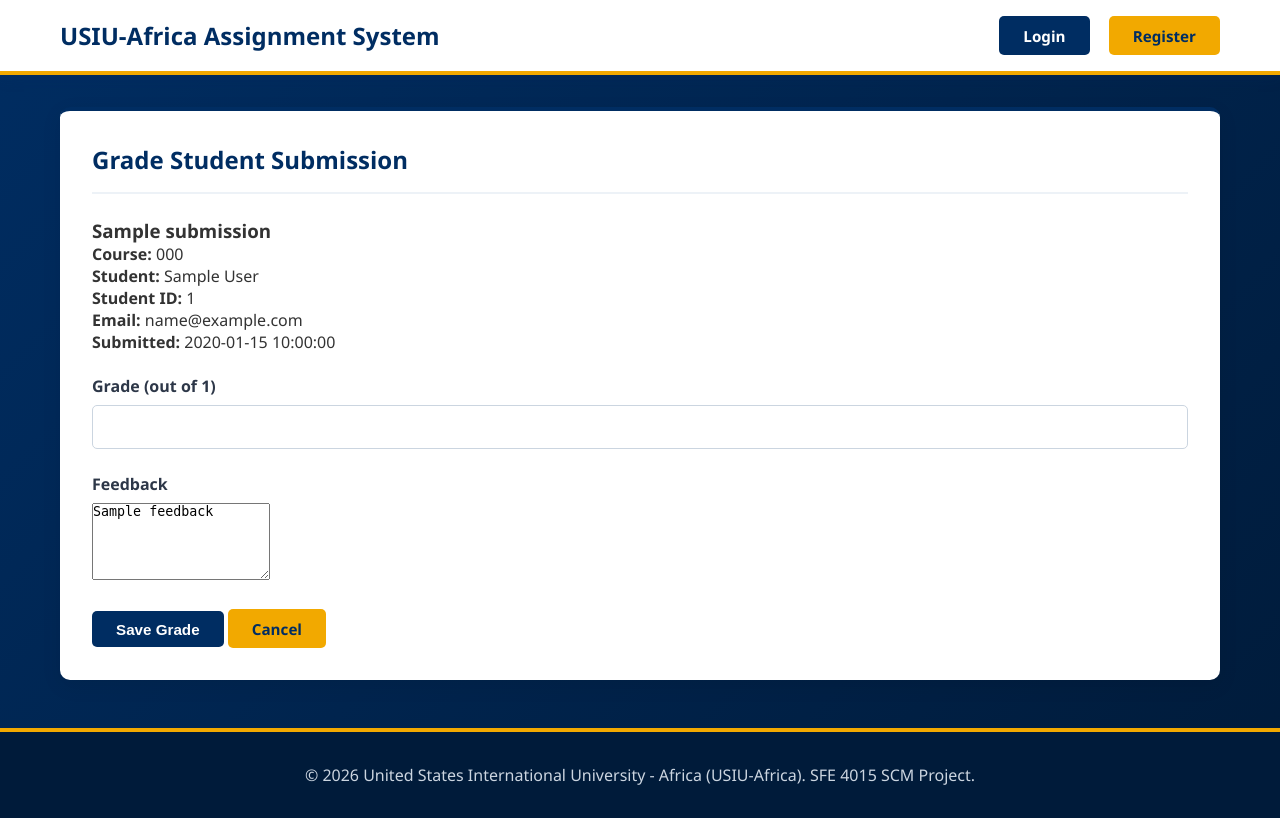
After one commit to sosan-m/USIU-assignment-system, a Flask app: template templates/grade_submission.html in a window 1280 px wide. The commit adds this page. Run offline with Flask 3, Linux system fonts and the light colour scheme; the template is opened without the code that fills it: most values are stand-ins (such as "Sample title", 1, 10 or a date in 2020).

Commit message:
Add lecturer submission grading feature

```diff
--- a/app.py
+++ b/app.py
@@ -273,6 +273,64 @@ def view_submissions(assignment_id):
         submissions=submissions
     )
 
+@app.route('/lecturer/submissions/<int:submission_id>/grade', methods=['GET', 'POST'])
+def grade_submission(submission_id):
+
+    if 'user_id' not in session or session.get('role') != 'instructor':
+        flash('Please log in as a lecturer.', 'error')
+        return redirect(url_for('login'))
+
+    conn = get_db()
+
+    submission = conn.execute('''
+        SELECT s.*, u.full_name, u.student_id, u.email,
+               a.title, a.total_marks, a.id AS assignment_id,
+               c.course_code
+        FROM submissions s
+        JOIN users u ON s.student_id = u.id
+        JOIN assignments a ON s.assignment_id = a.id
+        JOIN courses c ON a.course_id = c.id
+        WHERE s.id = ? AND c.instructor_id = ?
+    ''', (submission_id, session['user_id'])).fetchone()
+
+    if not submission:
+        conn.close()
+        flash('Submission not found.', 'error')
+        return redirect(url_for('instructor_dashboard'))
+
+    if request.method == 'POST':
+        try:
+            grade = int(request.form['grade'])
+            feedback = request.form.get('feedback', '')
+
+            if grade < 0 or grade > submission['total_marks']:
+                flash('Grade must be within the assignment marks.', 'error')
+            else:
+                conn.execute('''
+                    UPDATE submissions
+                    SET grade = ?, feedback = ?, status = 'graded'
+                    WHERE id = ?
+                ''', (grade, feedback, submission_id))
+
+                conn.commit()
+                conn.close()
+
+                flash('Grade saved successfully!', 'success')
+                return redirect(url_for(
+                    'view_submissions',
+                    assignment_id=submission['assignment_id']
+                ))
+
+        except ValueError:
+            flash('Please enter a valid grade.', 'error')
+
+    conn.close()
+
+    return render_template(
+        'grade_submission.html',
+        submission=submission
+    )
+
 
 if __name__ == '__main__':
     init_db()
--- /dev/null
+++ b/templates/grade_submission.html
@@ -0,0 +1,57 @@
+{% extends "base.html" %}
+
+{% block title %}Grade Submission - USIU-Africa{% endblock %}
+
+{% block content %}
+
+<div class="card">
+
+    <div class="card-header">Grade Student Submission</div>
+
+    <h3>{{ submission.title }}</h3>
+
+    <p><strong>Course:</strong> {{ submission.course_code }}</p>
+    <p><strong>Student:</strong> {{ submission.full_name }}</p>
+    <p><strong>Student ID:</strong> {{ submission.student_id or 'N/A' }}</p>
+    <p><strong>Email:</strong> {{ submission.email }}</p>
+    <p><strong>Submitted:</strong> {{ submission.submitted_at }}</p>
+
+    <br>
+
+    <form method="POST">
+
+        <div class="form-group">
+            <label>Grade (out of {{ submission.total_marks }})</label>
+
+            <input
+                type="number"
+                name="grade"
+                min="0"
+                max="{{ submission.total_marks }}"
+                value="{{ submission.grade if submission.grade is not none else '' }}"
+                required>
+        </div>
+
+        <div class="form-group">
+            <label>Feedback</label>
+
+            <textarea
+                name="feedback"
+                rows="5"
+                placeholder="Enter feedback for the student">{{ submission.feedback or '' }}</textarea>
+        </div>
+
+        <button type="submit" class="btn btn-primary">
+            Save Grade
+        </button>
+
+        <a href="{{ url_for('view_submissions', assignment_id=submission.assignment_id) }}"
+           class="btn btn-secondary">
+            Cancel
+        </a>
+
+    </form>
+
+</div>
+
+{% endblock %}
```
Also changed, not shown: templates/view_submissions.html (+8 -0 lines).
